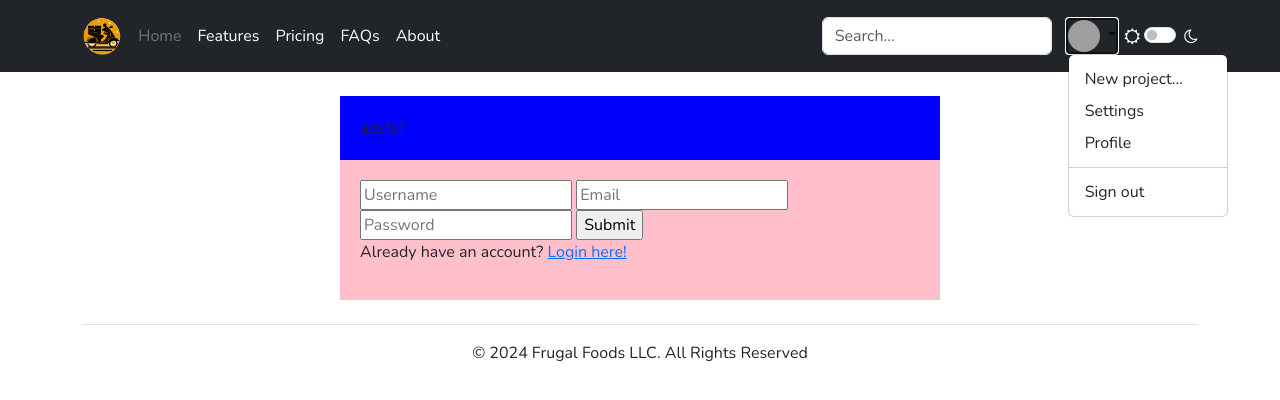
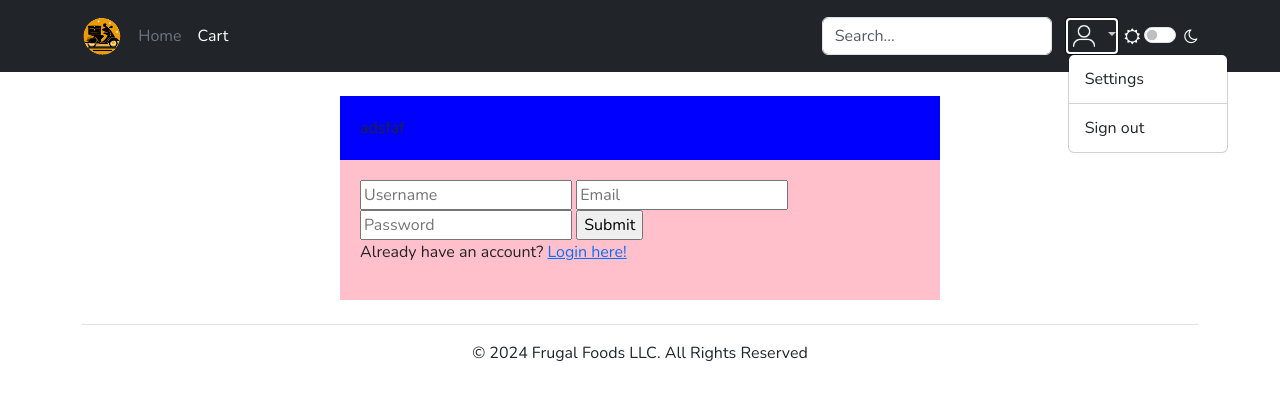
Before and after one commit to STEAM-Center-NYC/10038-Aggregating-Delivery-Service-Prices-To-Determine-The-Best-Deal, a Flask app: page /signup in a window 1280 px wide, after a click that opens the changed part. Shown: the top 400 px of the page. Run offline with Flask 3, Linux system fonts and the light colour scheme; grey boxes are pictures that could not be loaded.

Commit message:
made some general changes

```diff
--- a/templates/landing.jinja
+++ b/templates/landing.jinja
@@ -6,7 +6,6 @@
     <meta name="viewport" content="width=device-width, initial-scale=1.0">
     <link href="https://cdn.jsdelivr.net/npm/bootstrap@5.3.3/dist/css/bootstrap.min.css" rel="stylesheet" integrity="sha384-QWTKZyjpPEjISv5WaRU9OFeRpok6YctnYmDr5pNlyT2bRjXh0JMhjY6hW+ALEwIH" crossorigin="anonymous">
     <link rel="stylesheet" href="/static/styles.css">
-    <title>Document</title>
         <link rel="canonical" href="https://getbootstrap.com/docs/5.3/examples/jumbotron/">
 
 
@@ -100,6 +99,8 @@
         display: block !important;
       }
     </style>
+    <link rel="icon" href="/static/pictures/frugalf_logotransparent.png">
+    <title>Frugal Foods</title>
 </head>
 <body>
 <header class="p-3 text-bg-dark">
--- a/templates/templates.jinja
+++ b/templates/templates.jinja
@@ -7,7 +7,6 @@
     <link href="https://cdn.jsdelivr.net/npm/bootstrap@5.3.3/dist/css/bootstrap.min.css" rel="stylesheet" integrity="sha384-QWTKZyjpPEjISv5WaRU9OFeRpok6YctnYmDr5pNlyT2bRjXh0JMhjY6hW+ALEwIH" crossorigin="anonymous">
     <link rel="stylesheet" href="/static/styles.css">
     <link rel="stylesheet" href="https://cdnjs.cloudflare.com/ajax/libs/font-awesome/4.7.0/css/font-awesome.min.css">
-    <title>Affordable Eats | Frugal Foods</title>
     <link rel="icon" href="/static/pictures/frugalf_logotransparent.png">
     {%block head%}
     {% endblock %}
@@ -22,11 +21,8 @@
         &nbsp;&nbsp;
 
         <ul class="nav col-12 col-lg-auto me-lg-auto mb-2 justify-content-center mb-md-0">
-          <li><a href="#" class="nav-link px-2 text-secondary">Home</a></li>
-          <li><a href="#" class="nav-link px-2 text-white">Features</a></li>
-          <li><a href="#" class="nav-link px-2 text-white">Pricing</a></li>
-          <li><a href="#" class="nav-link px-2 text-white">FAQs</a></li>
-          <li><a href="#" class="nav-link px-2 text-white">About</a></li>
+          <li><a href="/home" class="nav-link px-2 text-secondary">Home</a></li>
+          <li><a href="/cart" class="nav-link px-2 text-white">Cart</a></li>
         </ul>
 
         <form class="col-12 col-lg-auto mb-3 mb-lg-0 me-lg-3" role="search">
@@ -34,13 +30,11 @@
         </form>
 
         <div class="dropdown text-end">
-          <a href="#" class="d-block link-body-emphasis text-decoration-none dropdown-toggle" data-bs-toggle="dropdown" aria-expanded="false">
-            <img src="https://github.com/mdo.png" alt="mdo" width="32" height="32" class="rounded-circle">
+          <a href="#" class="d-block link-body-emphasis text-decoration-none dropdown-toggle" data-bs-toggle="dropdown" aria-expanded="false" data-bs-theme="dark">
+            <img src="/static/pictures/guest-white-trans.png" alt="mdo" width="32" height="32" class="rounded-circle">
           </a>
           <ul class="dropdown-menu text-small">
-            <li><a class="dropdown-item" href="#">New project...</a></li>
             <li><a class="dropdown-item" href="#">Settings</a></li>
-            <li><a class="dropdown-item" href="#">Profile</a></li>
             <li><hr class="dropdown-divider"></li>
             <li><a class="dropdown-item" href="/logout">Sign out</a></li>
           </ul>
@@ -62,17 +56,17 @@
     </div>
     <div class="container-fluid gap-3 align-items-center" id="navBar2" style="grid-template-columns: 1fr 2fr;">
       <div class="dropdown">
-        <a href="#" class="d-flex align-items-center col-lg-4 mb-2 mb-lg-0 link-body-emphasis text-decoration-none dropdown-toggle" data-bs-toggle="dropdown" aria-expanded="false">
-          <svg class="bi me-2" width="40" height="32"><use xlink:href="#bootstrap"/></svg>
+        <a href="#" class="d-flex align-items-center col-lg-4 mb-2 mb-lg-0 link-body-emphasis text-decoration-none dropdown-toggle" data-bs-toggle="dropdown" aria-expanded="false" data-bs-theme="dark">
+          <img src="/static/pictures/frugalf_logotransparent.png" style="width: auto; height:35px;">
         </a>
         <ul class="dropdown-menu text-small shadow">
-          <li><a class="dropdown-item active" href="#" aria-current="page">Overview</a></li>
-          <li><a class="dropdown-item" href="#">Inventory</a></li>
-          <li><a class="dropdown-item" href="#">Customers</a></li>
+          <li><a class="dropdown-item active" href="/home" aria-current="page">Home</a></li>
+          <li><a class="dropdown-item" href="/cart">Cart</a></li>
+          {# <li><a class="dropdown-item" href="#">Customers</a></li>
           <li><a class="dropdown-item" href="#">Products</a></li>
           <li><hr class="dropdown-divider"></li>
           <li><a class="dropdown-item" href="#">Reports</a></li>
-          <li><a class="dropdown-item" href="#">Analytics</a></li>
+          <li><a class="dropdown-item" href="#">Analytics</a></li> #}
         </ul>
       </div>
 
@@ -82,15 +76,13 @@
         </form>
 
         <div class="flex-shrink-0 dropdown">
-          <a href="#" class="d-block link-body-emphasis text-decoration-none dropdown-toggle" data-bs-toggle="dropdown" aria-expanded="false">
-            <img src="https://github.com/mdo.png" alt="mdo" width="32" height="32" class="rounded-circle">
+          <a href="#" class="d-block link-body-emphasis text-decoration-none dropdown-toggle" data-bs-toggle="dropdown" aria-expanded="false" data-bs-theme="dark">
+            <img src="/static/pictures/guest-white-trans.png" alt="mdo" width="32" height="32" class="rounded-circle">
           </a>
           <ul class="dropdown-menu text-small shadow">
-            <li><a class="dropdown-item" href="#">New project...</a></li>
             <li><a class="dropdown-item" href="#">Settings</a></li>
-            <li><a class="dropdown-item" href="#">Profile</a></li>
             <li><hr class="dropdown-divider"></li>
-            <li><a class="dropdown-item" href="#">Sign out</a></li>
+            <li><a class="dropdown-item" href="/logout">Sign out</a></li>
           </ul>
         </div>
       </div>
```
Also changed, not shown: templates/index.jinja (+11 -7 lines), templates/restaurant.jinja (+8 -2 lines), static/pictures/guest-dark-trans.png (added), static/pictures/guest-white-trans.png (added).
